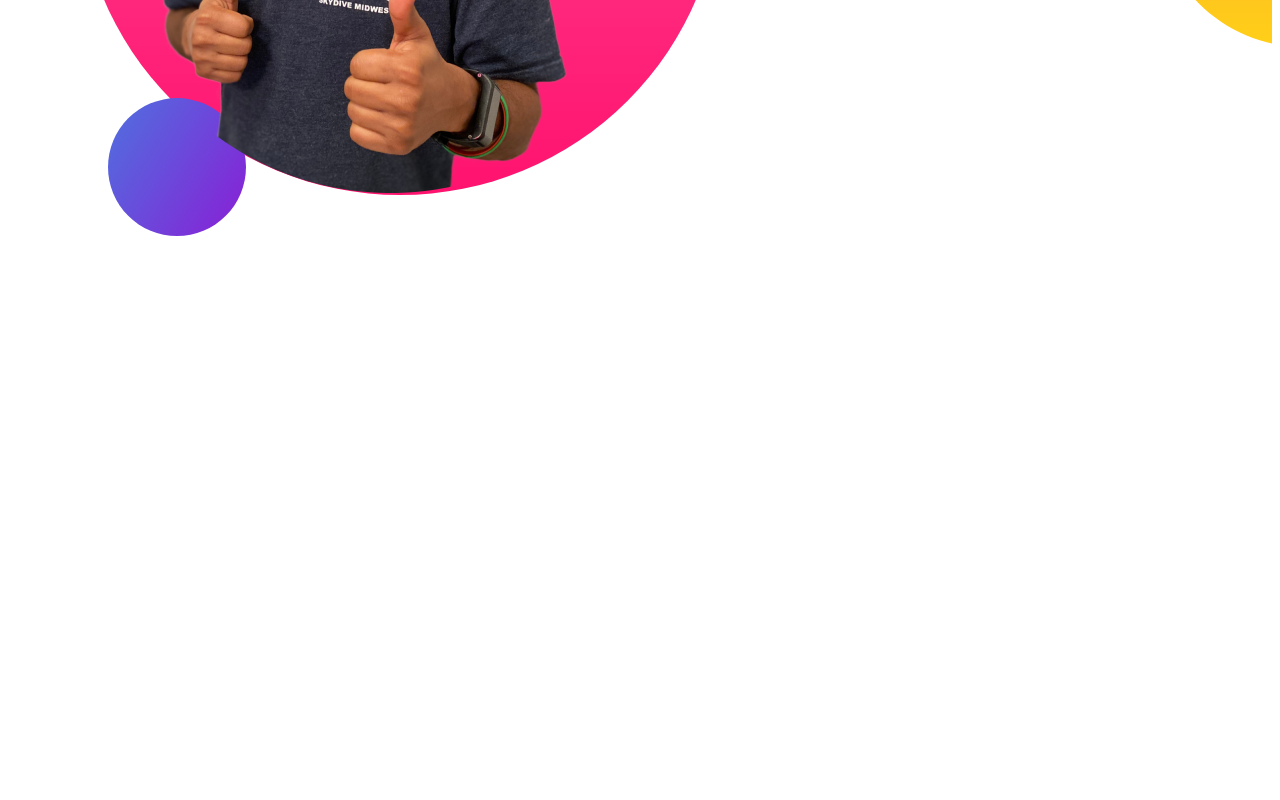
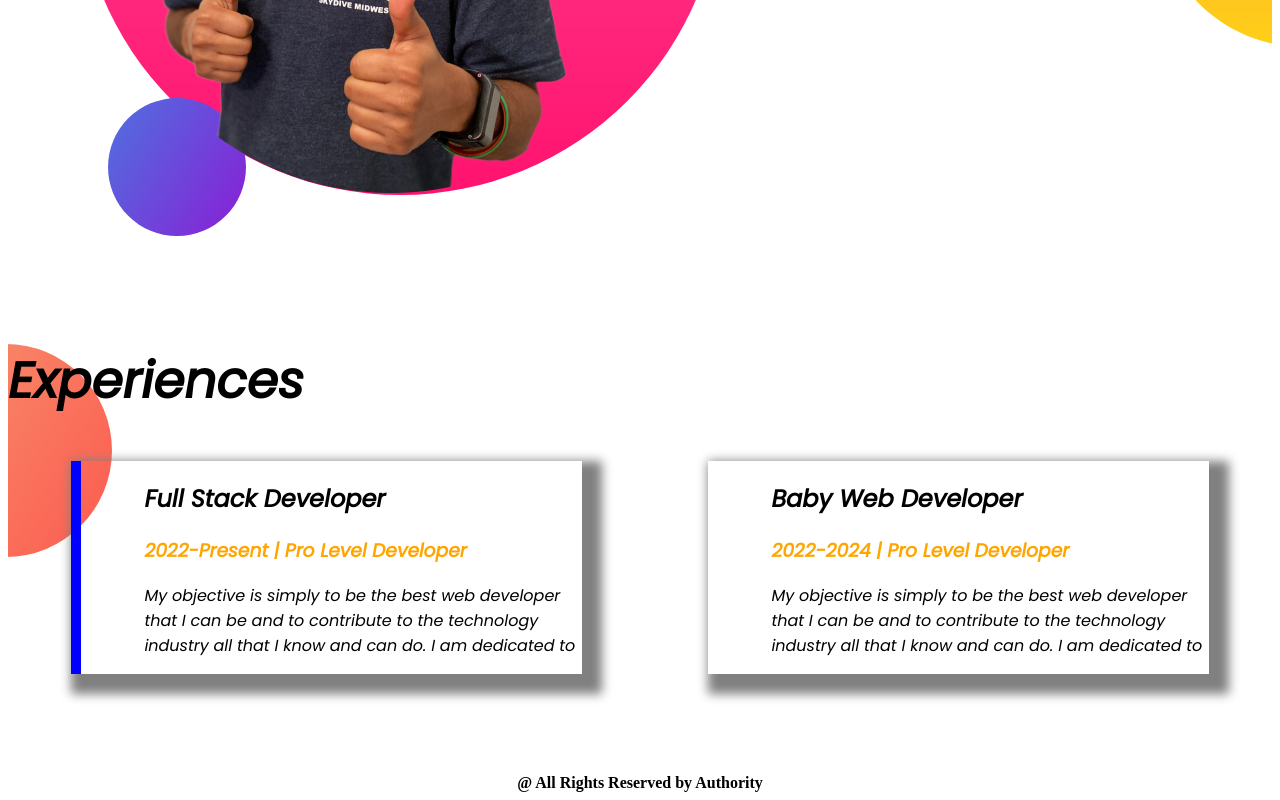
Before and after one commit to Nihanhasan/developer-portfolio, a plain HTML site: page index.html in a window 1280 px wide. Shown: the part 1120-1920 px from the top of the page. Before the commit the page ends 1464 px from the top, so only its background shows below. Drawn offline with Linux system fonts and the light colour scheme.

Commit message:
updated info

```diff
--- a/index.html
+++ b/index.html
@@ -11,7 +11,7 @@
     <link rel="stylesheet" href="style.css">
 </head>
 <body>
-    <section class="top-banner">
+    <section class="top-banner flex-conatainer">
         <div class="half-width class="padding">
 
             <h1>Welcome To</h1>
@@ -31,7 +31,7 @@
                     <img src="images/New Project.png" alt="">
                 </div>
     </section>
-    <section class="dream-big">
+    <section class="dream-big flex-conatainer">
         <div class="half-width">
             <img src="images/jhankar2.png" alt="">
         </div>
@@ -47,6 +47,24 @@
 
         </div>
     </section>
+    <section class="experience-area">
+        <h1>Experiences</h1>
+        <div class="flex-conatainer">
+            <div id="web-dev" class="ex-dev text-ok">
+                <h2>Full Stack Developer</h2>
+                <h3><span>2022-Present | Pro Level Developer</span></h3>
+                <p>My objective is simply to be the best web developer that I can be and to contribute to the technology industry all that I know and can do. I am dedicated to</p>
+
+            </div>
+            <div class="ex-dev text-ok">
+                <h2>Baby Web Developer</h2>
+                <h3><span>2022-2024 | Pro Level Developer</span></h3>
+                <p>My objective is simply to be the best web developer that I can be and to contribute to the technology industry all that I know and can do. I am dedicated to</p>
+
+            </div>
+        </div>
+    </section>
+    <footer id="foot">@ All Rights Reserved by Authority</footer>
 
 
 
--- a/style.css
+++ b/style.css
@@ -9,11 +9,23 @@ h1{
 span{
     color: orange;
 }
-section{
+.flex-conatainer{
     display: flex;
 }
 .half-width{
-    width: 100%;
+    width: 60%;
+
+}
+.ex-dev{
+    margin-left: 5%;
+    margin-right: 5%;
+    padding-left: 5%;
+    width: 40%;
+    box-shadow: 10px 10px 10px 10px grey;
+}
+#web-dev{
+    border-left: 10px solid;
+    border-color: blue;
 }
 text{
     text-align: right justify;
@@ -38,3 +50,14 @@ text{
     background-repeat: no-repeat;
     background-position: right;
 }
+.text-ok{
+    text-combine-upright: 10px;
+}
+.experience-area{
+    background-image: url(images/exp-bg.png);
+    background-repeat: no-repeat;
+}
+footer{
+    text-align: center;
+    font-weight: bold;
+}
```
